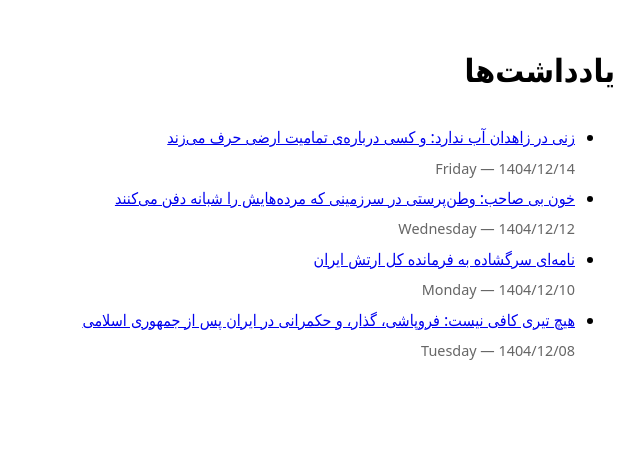
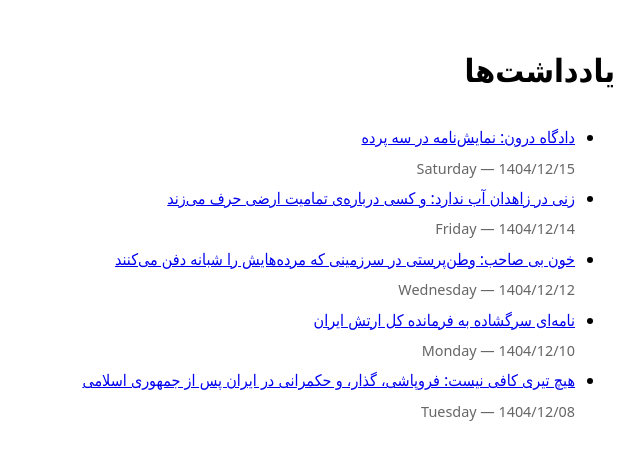
Before and after one commit to sayehbisaheb/sayehbisaheb.github.io, a Jekyll site: the page built from index.html, in a window 1280 px wide. Shown: the top 460 px of the page, without its empty margins (640-1280 px from the left). Built offline with Jekyll 4.4.1, drawn with Linux system fonts in a browser that asks for light colours.

Commit message:
Update dadgah-darun-v2.html

```diff
--- a/essays/dadgah-darun-v2.html
+++ b/essays/dadgah-darun-v2.html
@@ -1,3 +1,9 @@
+---
+layout: essay
+title: "دادگاه درون: نمایش‌نامه در سه پرده "
+date: 2024-04-06
+jalali: "1404/12/15"
+---
 <!DOCTYPE html>
 <html lang="fa" dir="rtl">
 <head>
```
